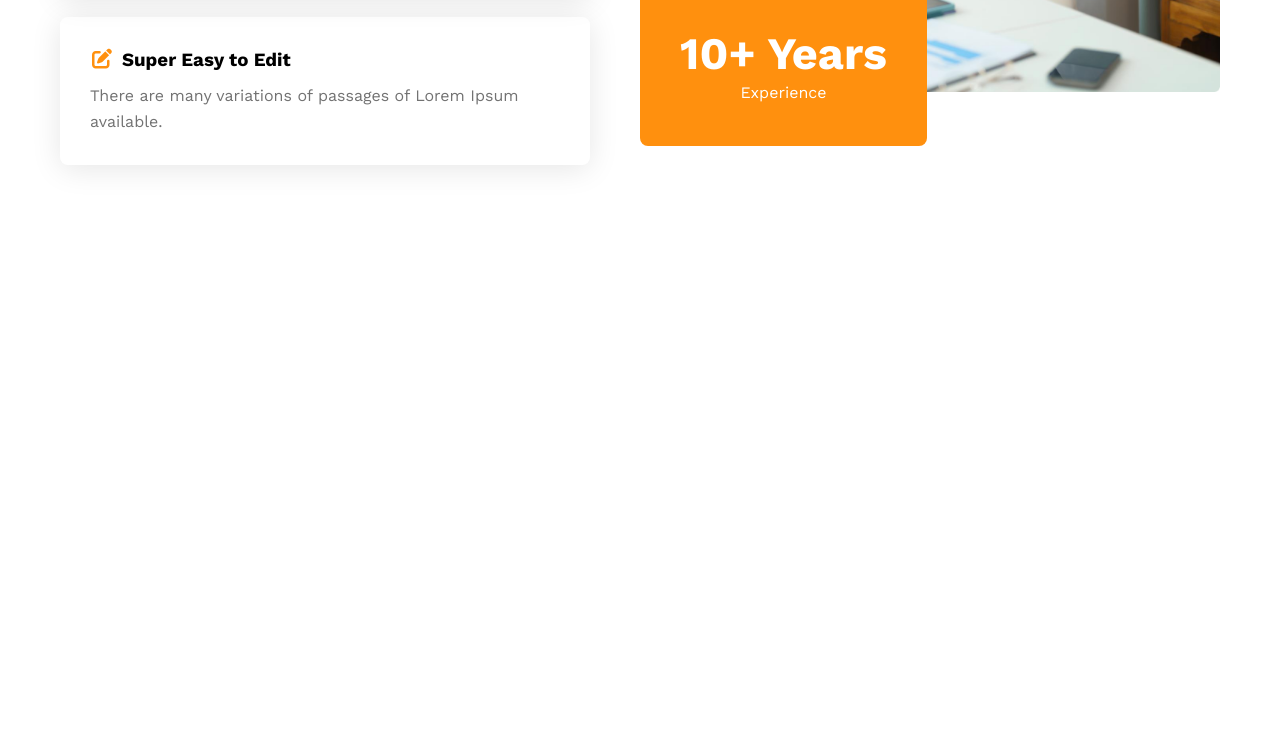
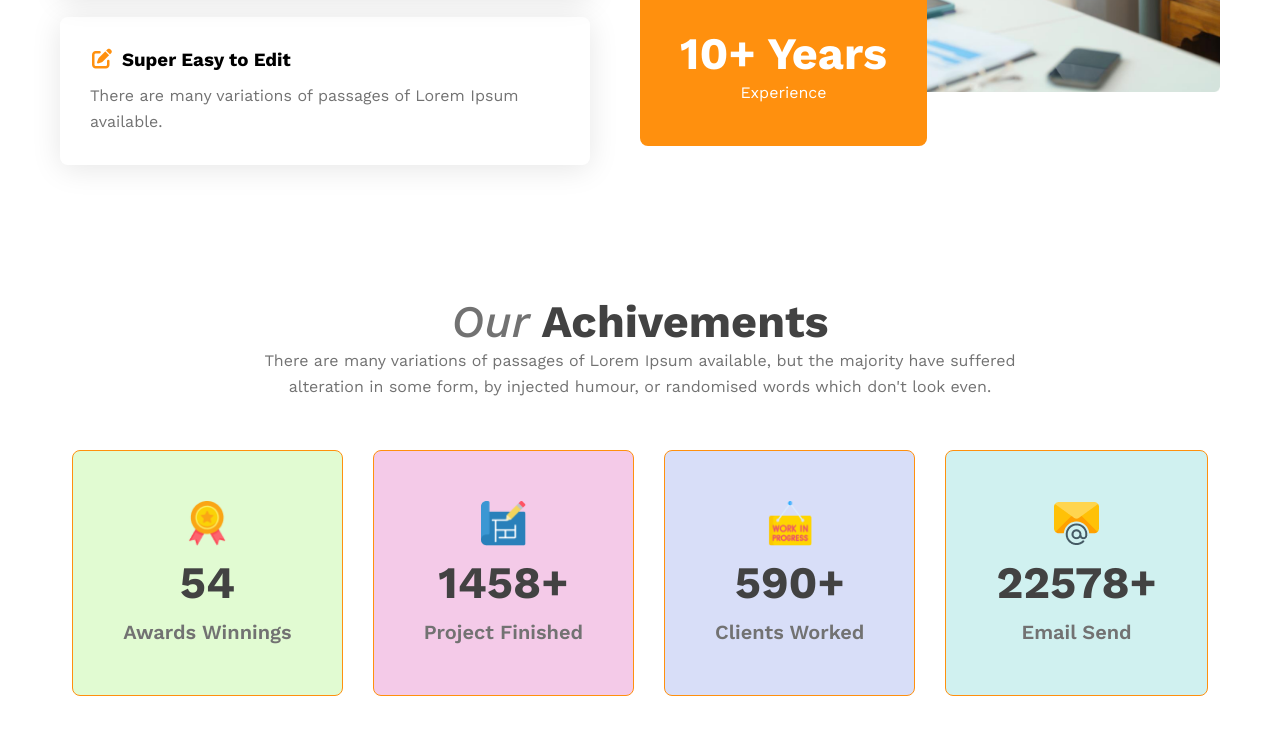
Before and after one commit to dev-siam/M10-G3-Architects, a plain HTML site: page index.html in a window 1280 px wide. Shown: the part 2618-3353 px from the top of the page. Drawn offline with nearby package versions, Linux system fonts and the light colour scheme.

Commit message:
achievements Section Done

```diff
--- a/index.html
+++ b/index.html
@@ -14,7 +14,7 @@
     <!-- CSS Stylesheet -->
     <link rel="stylesheet" href="style.css">
 </head>
-<body style="height: 500vh;">
+<body style="height: 1000vh;">
     <!-- Header Section  -->
      <header >
         <!-- header container div  -->
@@ -98,6 +98,36 @@
             </div>
          </section>
 
+
+         <!-- Our Achivements Section  -->
+          <section class="achievements container">
+             <div class="achievements-heading">
+                 <h2><i class="span1">Our</i> Achivements</h2>
+                 <p>There are many variations of passages of Lorem Ipsum available, but the majority have suffered  <br>alteration in some form, by injected humour, or randomised words which don't look even.</p>
+             </div>
+             <div class="achievements-cards">
+                 <div class="achievement-card card-1">
+                     <img src="./images/icons/ribon.png" alt="">
+                     <h2>54</h2>
+                     <p>Awards Winnings</p>
+                 </div>
+                 <div class="achievement-card card-2">
+                     <img src="./images/icons/projects.png" alt="">
+                     <h2 >1458+</h2>
+                     <p>Project Finished</p>
+                 </div>
+                 <div class="achievement-card card-3">
+                    <img src="./images/icons/customers.png" alt="">
+                     <h2>590+</h2>
+                     <p>Clients Worked</p>
+                 </div>
+                 <div class="achievement-card card-4">
+                     <img src="./images/icons/email.png" alt="">
+                     <h2>22578+</h2>
+                     <p>Email Send</p>
+                 </div>
+             </div>
+          </section>
      </main>
     <!-- Header Section  -->
      <footer></footer>
--- a/style.css
+++ b/style.css
@@ -200,6 +200,64 @@ h3 i {
   text-align: center;
 }
 
+/* ====== achievements ================= */
+
+.achievements {
+  display: flex;
+  flex-direction: column;
+  justify-content: center;
+  align-items: center;
+  gap: 50px;
+  margin: 130px auto;
+  padding: 0 20px;
+}
+.achievements-heading h2 {
+  text-align: center;
+}
+.achievements-cards {
+  display: flex;
+  justify-content: center;
+  align-items: center;
+  flex-wrap: wrap;
+  gap: 30px;
+}
+.achievement-card {
+  display: flex;
+  flex-direction: column;
+  justify-content: center;
+  align-items: center;
+  gap: 10px;
+  padding: 50px;
+  border-radius: 8px;
+  border: 1px solid #ff900e;
+}
+.achievement-card img {
+  width: 45px;
+  height: 45px;
+}
+
+.achievement-card p {
+  font-size: 20px;
+  font-weight: 600;
+}
+.card-1{
+    background-color: #c7f8ab88;
+}
+.card-2{
+    background-color: #e88cce75;
+}
+.card-3{
+    background-color: #a4b3ef6d;
+}
+.card-4{
+    background-color: #97e0de72;
+}
+
+
+
+
+
+
 /* Responsive Section start */
 /* ======Mobile================== */
 @media screen and (max-width: 576px) {
@@ -237,6 +295,10 @@ h3 i {
   .experience {
     display: none;
   }
+  .achievements-cards{
+    flex-direction: column;
+    flex-wrap: wrap;
+  }
 }
 
 /* ======Tablet================== */
@@ -244,13 +306,12 @@ h3 i {
   h1 {
     font-size: 40px;
   }
-  nav{
-  display: none;
-
+  nav {
+    display: none;
   }
   .menu {
-  display: block;
-}
+    display: block;
+  }
   .quick-list {
     display: flex;
     flex-direction: column;
@@ -277,6 +338,9 @@ h3 i {
   .experience {
     display: none;
   }
+  .achievements-cards{
+    flex-wrap: wrap;
+
 }
 
 /* ====== Desktop================== */
@@ -298,4 +362,9 @@ h3 i {
   .experience {
     display: none;
   }
+  .achievements-cards{
+    flex-wrap: wrap;
+  }
 }
+
+/* ====== Large Desktop ================== */
```
